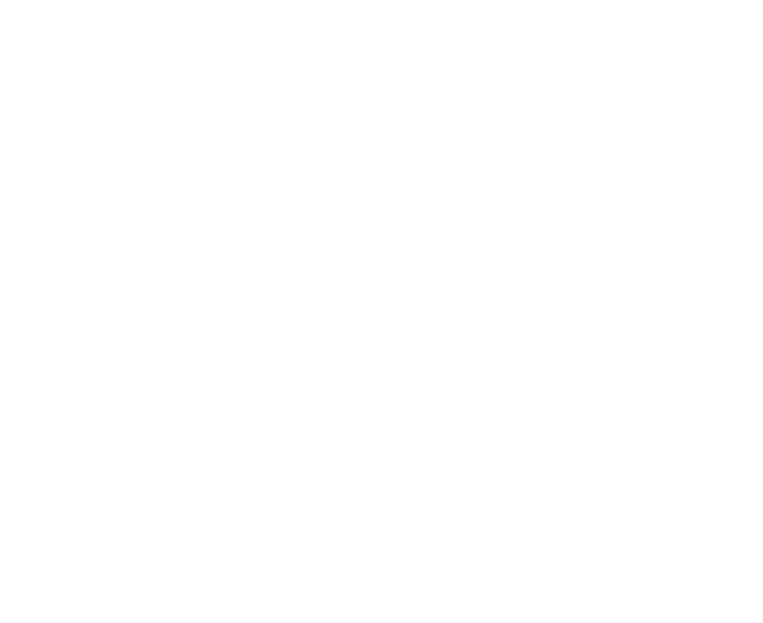
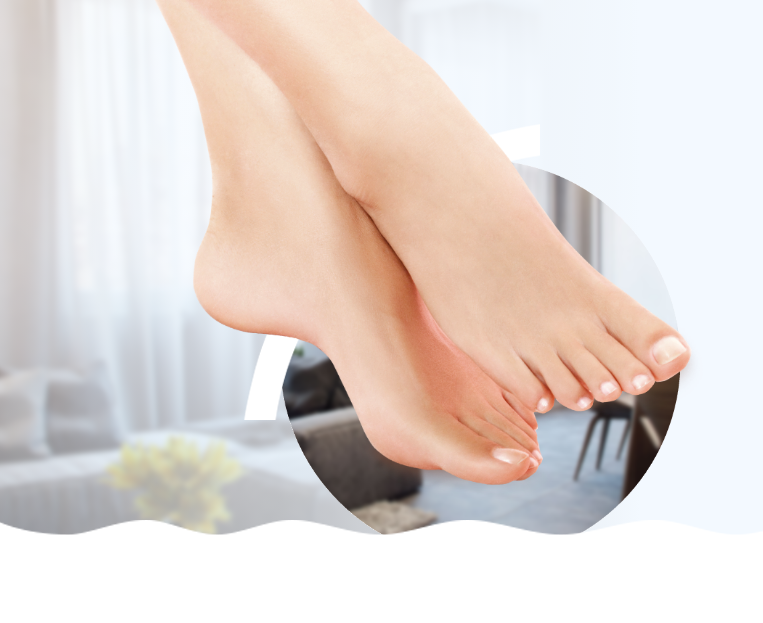
Before and after one commit to Firefly718/Everad_test, a website: page index.html in a window 1280 px wide. Shown: the whole page, without its empty margins (0-763 px from the left). Drawn offline with nearby package versions, Linux system fonts and the light colour scheme; files that its build step writes are made by us from their sources.

Commit message:
added backgrounds

```diff
--- a/index.html
+++ b/index.html
@@ -9,10 +9,23 @@
     <title></title>
 </head>
 <body>
-    <div class="container">
-        <header></header>
-        <main></main>
-        <footer></footer>
+    <div class="offer">
+        <div class="offer__bg">
+            <div class="offer__bg--grad"></div>
+            <div class="offer__circle"></div>
+            <div class="offer__feets"></div>
+        </div>
+        <!-- <div class="offer__bg--grad"></div> -->
+
+        <div class="container">
+        </div>
+    </div>
+
+    <div class="waves"></div>
+
+    <div class="desc">
+        <div class="container">
+        </div>
     </div>
 </body>
 </html>
--- a/scss/styles.scss
+++ b/scss/styles.scss
@@ -14,6 +14,7 @@ html {
 body {
     min-height: 100%;
     font: 1.5rem/1.6 'Open Sans', sans-serif;
+    background-color: rgb(204, 204, 204);
 }
 
 .container {
@@ -21,3 +22,86 @@ body {
     max-width: 1140px;
     width: 96%;
 }
+
+// Start
+.offer {
+    height: 60rem;
+    background-color: #f3f9ff;
+    width: 100%;
+    z-index: 1;
+    position: relative;
+    &__bg {
+        height: 60rem;
+        background-image: url(../img/bg.png);
+        // background: linear-gradient(
+        //     rgba(243, 249, 255, 0.7),
+        //     rgba(243, 249, 255, 0.7)
+        // ),
+        // url(../img/bg.png);
+        background-repeat: no-repeat;
+        width: 50%;
+        z-index: 2;
+        &--grad {
+            height: 60rem;
+            width: 100%;
+            background: linear-gradient(to left, #f3f9ff, #f3f9ff85);
+            z-index: 3;
+        }
+    }
+    &__circle {
+        background-image: url(../img/circle-img.png);
+        // background-color: transparent;
+        background-repeat: no-repeat;
+        background-size: cover;
+        width: 40rem;
+        height: 40rem;
+        z-index: 6;
+        position: absolute;
+        top: 16rem;
+        left: 28rem;
+        &::before {
+            content: "";
+            display: block;
+            background-image: url(../img/circle-border.png);
+            width: 30rem; // last point was here
+            height: 30rem; // last point was here
+            // width: 40rem;
+            // height: 40rem;
+            // border: 2rem solid green;
+            // border-bottom: 0;
+            // border-right: 0;
+            // border-radius: 50% 50% 0 50%;
+            margin: -4rem;
+        }
+        // outline: 2px dashed green;
+    }
+    &__feets {
+        background-image: url(../img/feets.png);
+        background-repeat: no-repeat;
+        background-size: contain;
+        width: 60rem;
+        height: 60rem;
+        z-index: 7;
+        position: absolute;
+        top: -10rem;
+        left: 15rem;
+    }
+}
+
+.waves {
+    height: 10rem;
+    width: 100%;
+    position: absolute;
+    background-image: url(../img/waves.png);
+    background-repeat: no-repeat;
+    z-index: 4;
+    top: 52rem;
+    right: 0rem;
+    // outline: 2px solid green;
+}
+
+.desc {
+    height: 70rem;
+    background-color: #fff;
+    z-index: 5;
+}
```
Also changed, not shown: css/styles.css (added), img/bg.png (added), img/circle-border.png (added), img/circle-img.png (added), img/feets.png (added), img/waves.png (added).
